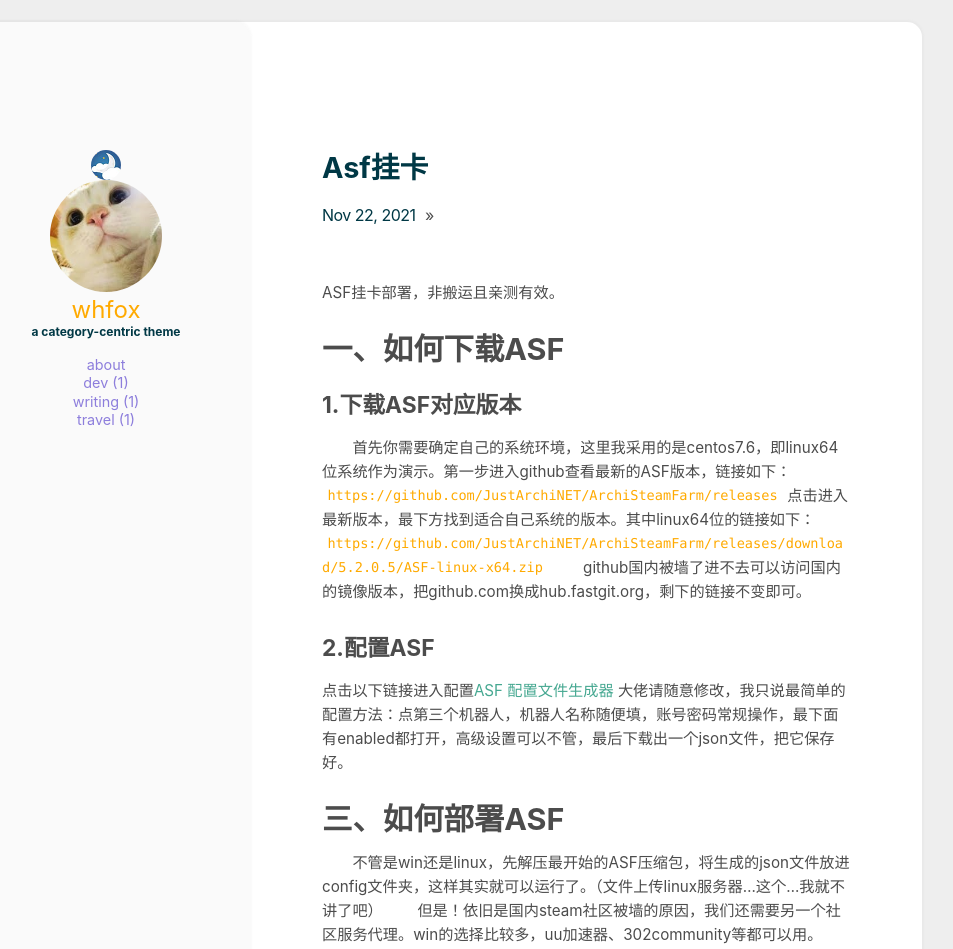
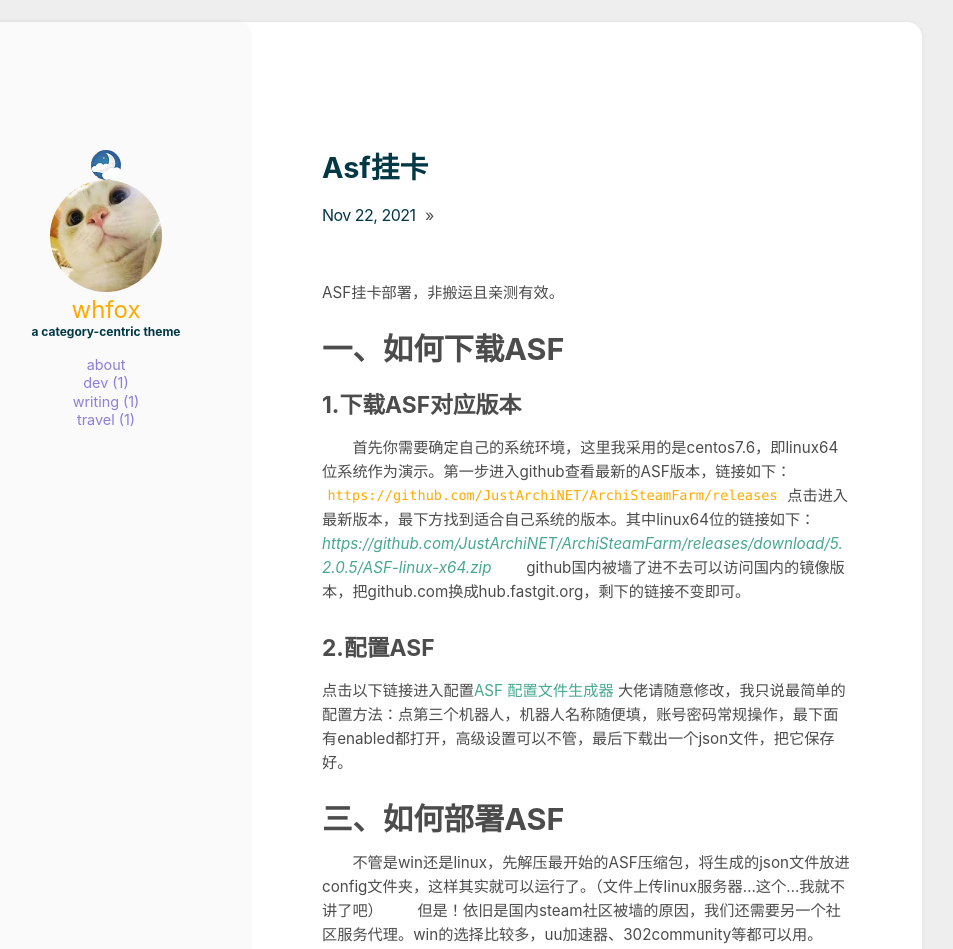
Before and after one commit to whfox/whfox.github.io, a Jekyll site: the page built from _posts/2021-11-22-ASF挂卡.md, in a window 1280 px wide. Shown: the top 949 px of the page, without its empty margins (198-1151 px from the left). Built offline with Jekyll 4.4.1, drawn with Linux system fonts in a browser that asks for light colours.

```diff
--- a/_posts/2021-11-22-ASF挂卡.md
+++ b/_posts/2021-11-22-ASF挂卡.md
@@ -7,7 +7,7 @@ ASF挂卡部署，非搬运且亲测有效。
 　　首先你需要确定自己的系统环境，这里我采用的是centos7.6，即linux64位系统作为演示。第一步进入github查看最新的ASF版本，链接如下：
 [`https://github.com/JustArchiNET/ArchiSteamFarm/releases`](https://github.com/JustArchiNET/ArchiSteamFarm/releases)
 点击进入最新版本，最下方找到适合自己系统的版本。其中linux64位的链接如下：
-[`https://github.com/JustArchiNET/ArchiSteamFarm/releases/download/5.2.0.5/ASF-linux-x64.zip`](https://github.com/JustArchiNET/ArchiSteamFarm/releases/download/5.2.0.5/ASF-linux-x64.zip)
+[*https://github.com/JustArchiNET/ArchiSteamFarm/releases/download/5.2.0.5/ASF-linux-x64.zip*](https://github.com/JustArchiNET/ArchiSteamFarm/releases/download/5.2.0.5/ASF-linux-x64.zip)
 　　github国内被墙了进不去可以访问国内的镜像版本，把github.com换成hub.fastgit.org，剩下的链接不变即可。
 ## 2.配置ASF ##
 点击以下链接进入配置[ASF 配置文件生成器][1]
```
